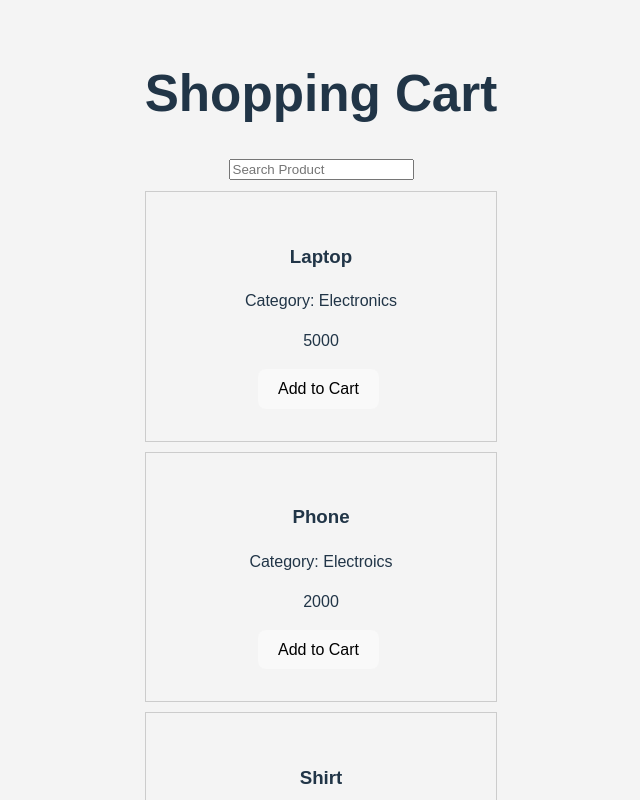
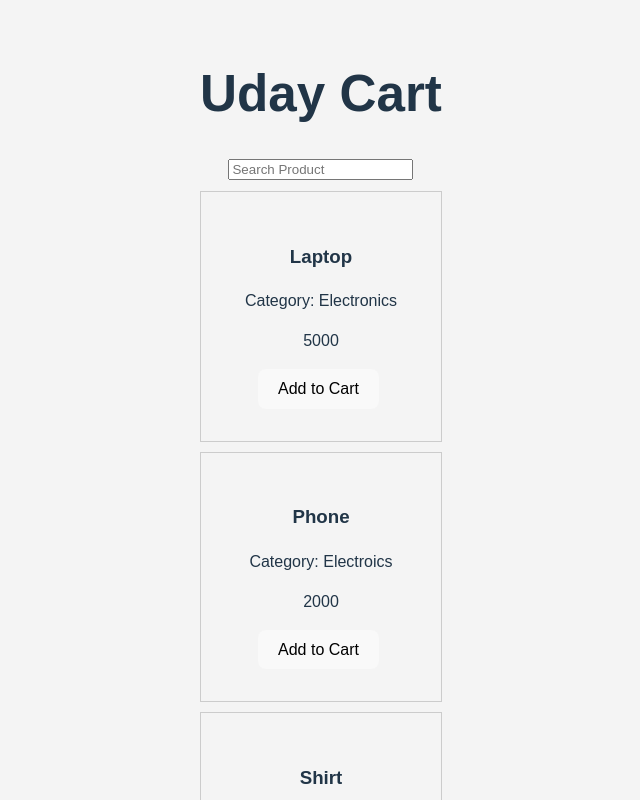
Before and after one commit to udaykumarstylish-wq/shopping-cart-react, a React (Vite) app: page / in a window 1280 px wide. Shown: the top 800 px of the page, without its empty margins (319-959 px from the left). Built offline with nearby package versions, Linux system fonts and the light colour scheme.

Commit message:
cart name change

```diff
--- a/src/App.jsx
+++ b/src/App.jsx
@@ -10,7 +10,7 @@ function App() {
 
   return (
     <div>
-      <h1>Shopping Cart</h1>
+      <h1>Uday Cart</h1>
       <input
         placeholder="Search Product"
         value={search}
```
